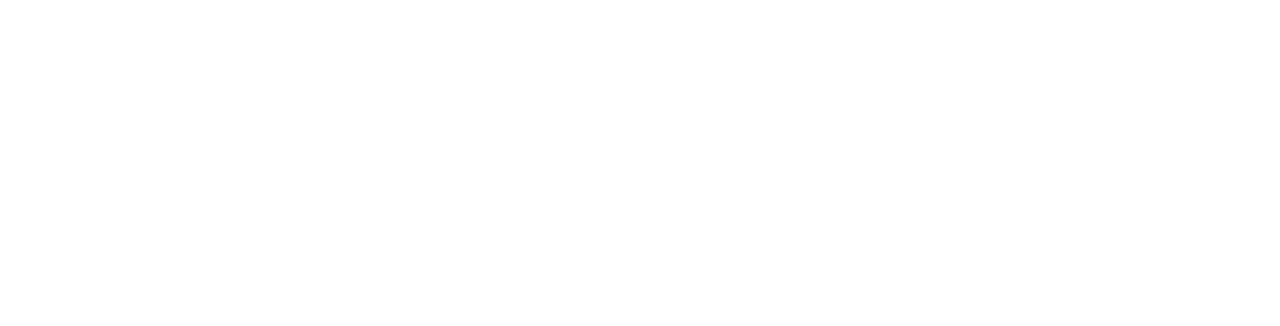
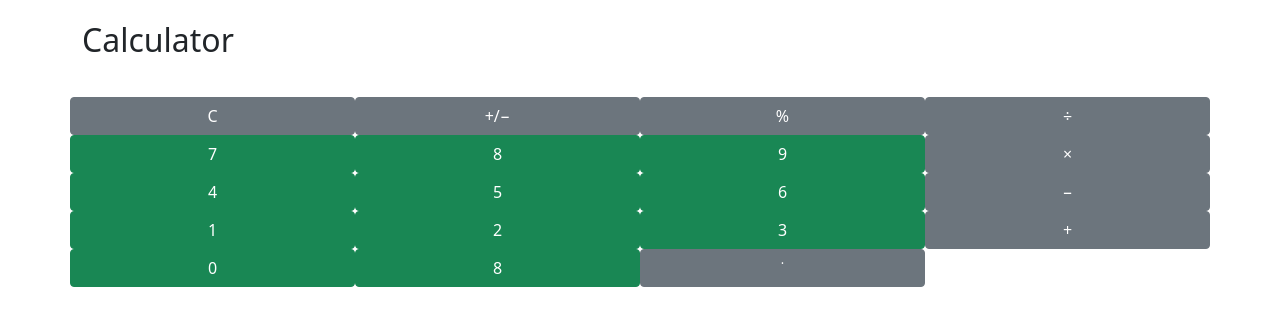
Before and after one commit to eacarr/Calculator-App, a website built with Parcel: page index.html in a window 1280 px wide. Built offline with nearby package versions, Linux system fonts and the light colour scheme.

Commit message:
Buttons in HTML

```diff
--- a/index.html
+++ b/index.html
@@ -22,12 +22,101 @@
 
     <link rel="stylesheet" href="css/normalize.css" />
     <link rel="stylesheet" href="css/main.css" />
-
+    <link
+      href="https://cdn.jsdelivr.net/npm/bootstrap@5.1.3/dist/css/bootstrap.min.css"
+      rel="stylesheet"
+      integrity="sha384-1BmE4kWBq78iYhFldvKuhfTAU6auU8tT94WrHftjDbrCEXSU1oBoqyl2QvZ6jIW3"
+      crossorigin="anonymous"
+    />
     <meta name="theme-color" content="#fafafa" />
   </head>
 
   <body>
     <!-- Add your site or application content here -->
+    <div class="app container d-flex flex-column">
+      <div class="title"><h1>Calculator</h1></div>
+      <div class="cal-container primary">
+        <div class="screen">
+          <div class="equation"><p></p></div>
+          <div class="answer"><p></p></div>
+        </div>
+        <div class="button-container">
+          <div class="row row-cols-4">
+            <button type="button" class="btn btn-secondary" id="clear">
+              C
+            </button>
+            <button type="button" class="btn btn-secondary" id="pos-neg">
+              &plus;/&minus;
+            </button>
+            <button type="button" class="btn btn-secondary" id="percent">
+              &percnt;
+            </button>
+            <button type="button" class="btn btn-secondary" id="divide">
+              &divide;
+            </button>
+          </div>
+          <div class="row row-cols-4">
+            <button type="button" class="btn btn-success" id="7" value="7">
+              7
+            </button>
+            <button type="button" class="btn btn-success" id="8" value="8">
+              8
+            </button>
+            <button type="button" class="btn btn-success" id="9" value="9">
+              9
+            </button>
+            <button type="button" class="btn btn-secondary" id="multi">
+              &times;
+            </button>
+          </div>
+          <div class="row row-cols-4">
+            <button type="button" class="btn btn-success" id="4" value="4">
+              4
+            </button>
+            <button type="button" class="btn btn-success" id="5" value="5">
+              5
+            </button>
+            <button type="button" class="btn btn-success" id="6" value="6">
+              6
+            </button>
+            <button type="button" class="btn btn-secondary" id="minus">
+              &minus;
+            </button>
+          </div>
+          <div class="row row-cols-4">
+            <button type="button" class="btn btn-success" id="1" value="1">
+              1
+            </button>
+            <button type="button" class="btn btn-success" id="2" value="2">
+              2
+            </button>
+            <button type="button" class="btn btn-success" id="3" value="3">
+              3
+            </button>
+            <button type="button" class="btn btn-secondary" id="plus">
+              &plus;
+            </button>
+          </div>
+          <div class="row row-cols-4">
+            <button type="button" class="btn btn-success" id="0" value="0">
+              0
+            </button>
+            <button type="button" class="btn btn-success" id="decimal">
+              8
+            </button>
+            <button type="button" class="btn btn-secondary" id="multi">
+              &dot;
+            </button>
+          </div>
+        </div>
+      </div>
+    </div>
+    <script
+      src="https://cdn.jsdelivr.net/npm/bootstrap@5.1.3/dist/js/bootstrap.bundle.min.js"
+      integrity="sha384-ka7Sk0Gln4gmtz2MlQnikT1wXgYsOg+OMhuP+IlRH9sENBO0LRn5q+8nbTov4+1p"
+      crossorigin="anonymous"
+    ></script>
+
     <script src="js/vendor/modernizr-3.11.2.min.js"></script>
     <script src="js/plugins.js"></script>
     <script src="js/main.js"></script>
```
